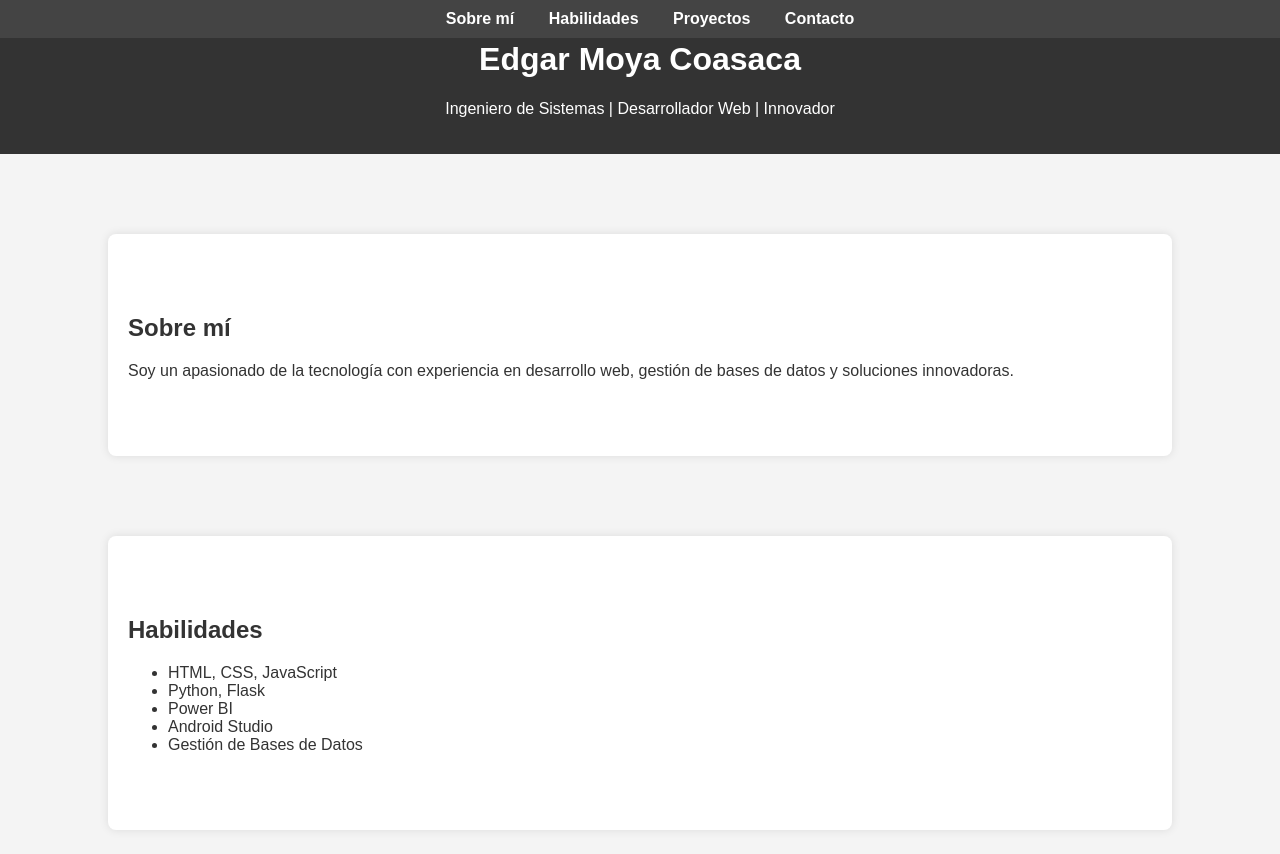
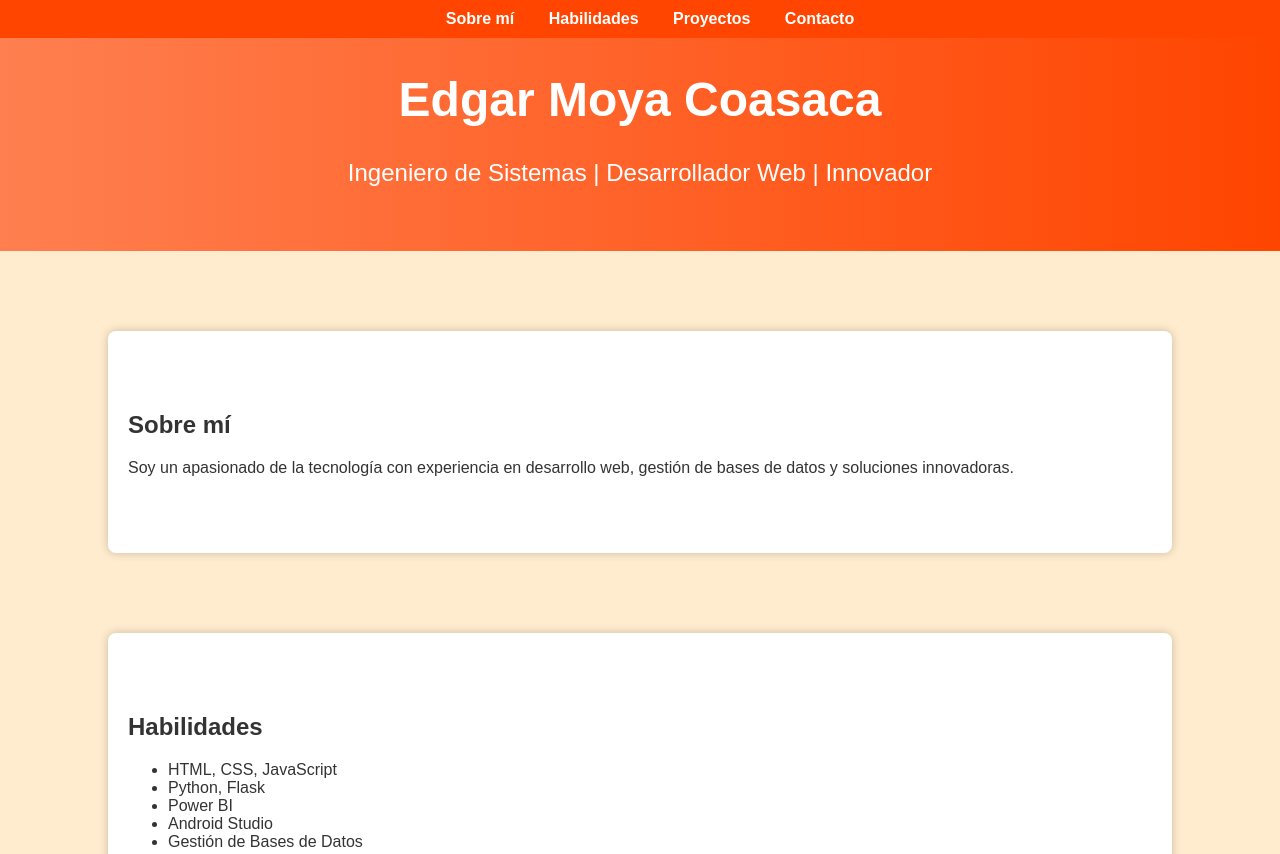
Before and after one commit to MoyaCoasaca/perfilprofesional, a plain HTML site: page index.html in a window 1280 px wide. Shown: the top 854 px of the page. Drawn offline with Linux system fonts and the light colour scheme.

Commit message:
Update index.html

```diff
--- a/index.html
+++ b/index.html
@@ -9,18 +9,24 @@
             font-family: Arial, sans-serif;
             margin: 0;
             padding: 0;
-            background-color: #f4f4f4;
+            background-color: #ffebcd;
             color: #333;
             scroll-behavior: smooth;
         }
         header {
-            background: #333;
+            background: linear-gradient(90deg, #ff7f50, #ff4500);
             color: white;
             text-align: center;
-            padding: 20px;
+            padding: 40px;
+            font-size: 1.5em;
+            animation: fadeIn 2s ease-in-out;
+        }
+        @keyframes fadeIn {
+            from { opacity: 0; transform: translateY(-20px); }
+            to { opacity: 1; transform: translateY(0); }
         }
         nav {
-            background: #444;
+            background: #ff4500;
             padding: 10px;
             text-align: center;
             position: fixed;
@@ -49,11 +55,11 @@
             width: 80%;
             background: white;
             border-radius: 8px;
-            box-shadow: 0 0 10px rgba(0, 0, 0, 0.1);
+            box-shadow: 0 0 10px rgba(0, 0, 0, 0.2);
             transition: transform 0.3s ease-in-out;
         }
         section:hover {
-            transform: scale(1.02);
+            transform: scale(1.05);
         }
         .project {
             border: 1px solid #ddd;
@@ -63,12 +69,12 @@
             transition: background 0.3s ease;
         }
         .project:hover {
-            background: #f0f0f0;
+            background: #ffdab9;
         }
         footer {
             text-align: center;
-            padding: 10px;
-            background: #333;
+            padding: 15px;
+            background: #ff7f50;
             color: white;
             margin-top: 20px;
         }
```
